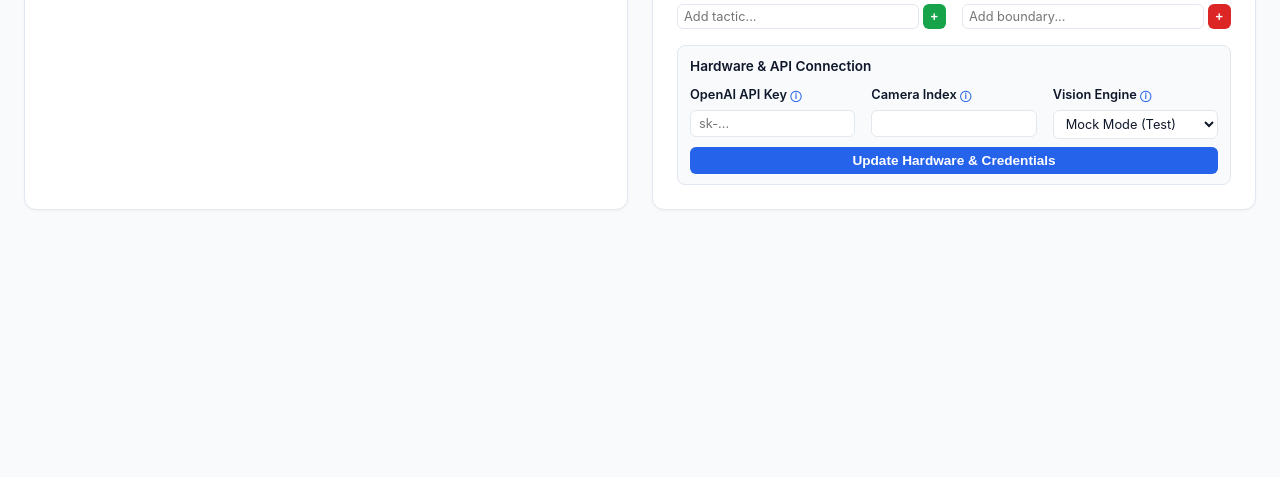
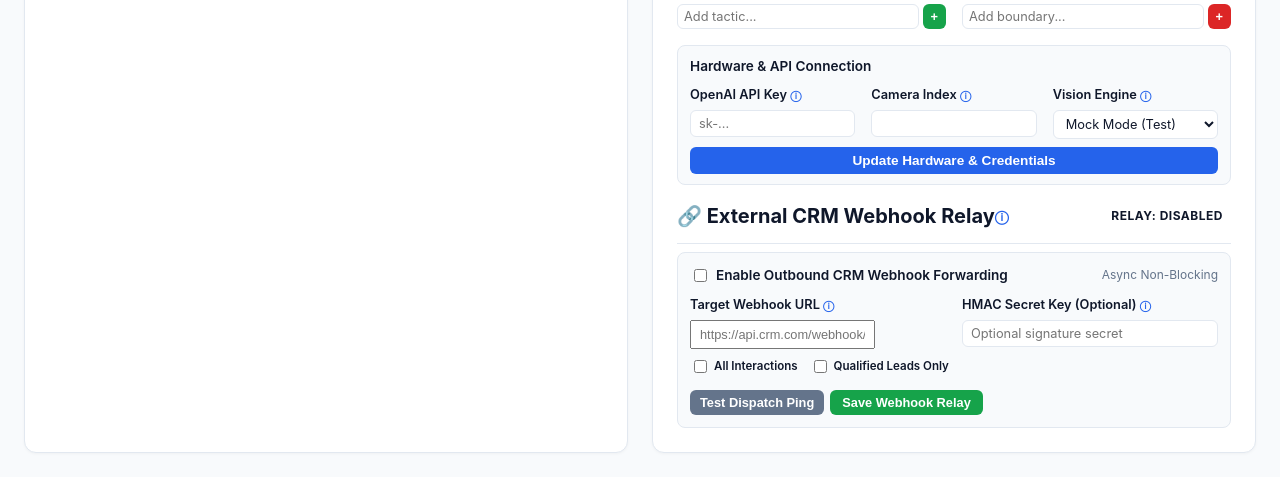
Before and after one commit to robertpelloni/sales_bot, a FastAPI app: template hub/templates/index.html in a window 1280 px wide; the page is wider, and only the part inside the window is pictured. Shown: the part 1277-1754 px from the top of that part. Before the commit the page ends 1487 px from the top of that part, so only its background shows below. Run offline with FastAPI, Linux system fonts and the light colour scheme; the template is opened without the code that fills it, so the values that code supplies are empty.

Commit message:
Release v1.5.0: Outbound CRM Webhook Relay with HMAC-SHA256 signature dispatch
Co-authored-by: robertpelloni <673434+robertpelloni@users.noreply.github.com>

```diff
--- a/hub/main.py
+++ b/hub/main.py
@@ -1,6 +1,7 @@
 import sys
 import os
 import json
+import datetime
 
 # Ensure project root is in sys.path so we can import src modules globally
 sys.path.append(os.path.abspath(os.path.join(os.path.dirname(__file__), '..')))
@@ -20,6 +21,7 @@ from sqlalchemy.ext.asyncio import AsyncSession
 from sqlalchemy import func, Integer, select
 from .database import get_db, init_db, Interaction
 from .ab_engine import bandit_engine
+from .webhooks import webhook_manager
 
 
 class ConnectionManager:
@@ -95,20 +97,24 @@ async def log_interaction(interaction: InteractionCreate, db: AsyncSession = Dep
         await db.refresh(db_interaction)
 
         # Broadcast event to connected WebSocket dashboards
+        event_data = {
+            "id": db_interaction.id,
+            "timestamp": db_interaction.timestamp.strftime('%Y-%m-%d %H:%M'),
+            "attributes": db_interaction.attributes,
+            "response": db_interaction.response,
+            "sales_framework": db_interaction.sales_framework,
+            "tts_latency_ms": db_interaction.tts_latency_ms,
+            "is_lead": db_interaction.is_lead,
+            "follow_up_notes": db_interaction.follow_up_notes,
+            "feedback_score": db_interaction.feedback_score
+        }
         await ws_manager.broadcast({
             "event": "NEW_INTERACTION",
-            "data": {
-                "id": db_interaction.id,
-                "timestamp": db_interaction.timestamp.strftime('%Y-%m-%d %H:%M'),
-                "attributes": db_interaction.attributes,
-                "response": db_interaction.response,
-                "sales_framework": db_interaction.sales_framework,
-                "tts_latency_ms": db_interaction.tts_latency_ms,
-                "is_lead": db_interaction.is_lead,
-                "follow_up_notes": db_interaction.follow_up_notes,
-                "feedback_score": db_interaction.feedback_score
-            }
+            "data": event_data
         })
+
+        # Asynchronously dispatch outbound webhook
+        await webhook_manager.dispatch_event("NEW_INTERACTION", event_data)
 
         return {"status": "success", "id": db_interaction.id}
     except Exception as e:
@@ -208,6 +214,7 @@ async def read_root(request: Request, simulated_response: str = "", error_messag
             "default_method": bandit_engine.default_method,
             "contextual_weighting": bandit_engine.contextual_weighting
         },
+        "webhook_config": webhook_manager.config,
         "error_message": error_message
     })
 
@@ -452,6 +459,16 @@ async def mark_lead(request: Request, interaction_id: int, is_lead: bool = Form(
         if interaction:
             interaction.is_lead = is_lead
             await db.commit()
+            if is_lead:
+                await webhook_manager.dispatch_event("LEAD_QUALIFIED", {
+                    "id": interaction.id,
+                    "timestamp": interaction.timestamp.strftime('%Y-%m-%d %H:%M') if interaction.timestamp else "",
+                    "attributes": interaction.attributes,
+                    "response": interaction.response,
+                    "sales_framework": interaction.sales_framework,
+                    "follow_up_notes": interaction.follow_up_notes,
+                    "feedback_score": interaction.feedback_score
+                })
     except Exception as e:
         print(f"Error marking lead: {e}")
         return await read_root(request, error_message=f"Error marking lead: {e}", db=db)
@@ -809,6 +826,88 @@ async def get_analytics_summary(db: AsyncSession = Depends(get_db), username: st
     }
 
 
+class WebhookConfigUpdate(BaseModel):
+    enabled: bool
+    url: str
+    secret: Optional[str] = ""
+    events: Optional[List[str]] = ["NEW_INTERACTION", "LEAD_QUALIFIED"]
+    timeout_seconds: Optional[float] = 5.0
+
+
+@app.get("/api/webhooks/config")
+async def get_webhook_config(username: str = Depends(get_current_username)):
+    """Returns the current outbound webhook configuration."""
+    return {"status": "success", "config": webhook_manager.config}
+
+
+@app.post("/api/webhooks/config")
+async def update_webhook_config(config_in: WebhookConfigUpdate, username: str = Depends(get_current_username)):
+    """Updates outbound webhook settings and persists them to config/webhooks.json."""
+    webhook_manager.save_config({
+        "enabled": config_in.enabled,
+        "url": config_in.url,
+        "secret": config_in.secret or "",
+        "events": config_in.events or ["NEW_INTERACTION", "LEAD_QUALIFIED"],
+        "timeout_seconds": config_in.timeout_seconds or 5.0
+    })
+    return {"status": "success", "config": webhook_manager.config}
+
+
+@app.post("/api/webhooks/test")
+async def test_webhook_dispatch(username: str = Depends(get_current_username)):
+    """Dispatches a test mock payload to the configured webhook endpoint."""
+    if not webhook_manager.config.get("url"):
+        raise HTTPException(status_code=400, detail="Webhook URL is not configured.")
+
+    test_payload = {
+        "event": "TEST_PING",
+        "timestamp": datetime.datetime.now(datetime.UTC).isoformat(),
+        "data": {
+            "message": "Project Sirens test webhook dispatch",
+            "version": "1.5.0",
+            "hub_status": "operational"
+        }
+    }
+    success = await webhook_manager._send_http_request(test_payload)
+    if not success:
+        raise HTTPException(status_code=502, detail="Webhook test delivery failed or timed out.")
+    return {"status": "success", "message": "Test webhook payload delivered successfully."}
+
+
+@app.post("/update_webhooks")
+async def update_webhooks_form(
+    request: Request,
+    enabled: Optional[str] = Form(None),
+    url: str = Form(""),
+    secret: str = Form(""),
+    event_new_interaction: Optional[str] = Form(None),
+    event_lead_qualified: Optional[str] = Form(None),
+    timeout_seconds: float = Form(5.0),
+    db: AsyncSession = Depends(get_db),
+    username: str = Depends(get_current_username)
+):
+    """Handles HTML form submission for updating webhook integration settings."""
+    try:
+        events = []
+        if event_new_interaction:
+            events.append("NEW_INTERACTION")
+        if event_lead_qualified:
+            events.append("LEAD_QUALIFIED")
+
+        webhook_manager.save_config({
+            "enabled": enabled is not None,
+            "url": url.strip(),
+            "secret": secret.strip(),
+            "events": events,
+            "timeout_seconds": float(timeout_seconds)
+        })
+    except Exception as e:
+        print(f"Error updating webhook configuration: {e}")
+        return await read_root(request, error_message=f"Error updating webhooks: {e}", db=db)
+
+    return RedirectResponse(url="/", status_code=status.HTTP_303_SEE_OTHER)
+
+
 @app.post("/api/server/shutdown")
 async def shutdown_server(username: str = Depends(get_current_username)):
     """Gracefully terminates the Hub server process."""
--- a/hub/templates/index.html
+++ b/hub/templates/index.html
@@ -867,6 +867,55 @@
                     <button type="submit" style="width: 100%; margin-top: 8px; padding: 6px; font-size: 0.85em;">Update Hardware & Credentials</button>
                 </form>
 
+                <!-- CRM Webhook Forwarding & Integration -->
+                <div class="card-header" style="margin-top: 16px; margin-bottom: 8px;">
+                    <h2>🔗 External CRM Webhook Relay</h2>
+                    <span class="tooltip">ⓘ<span class="tooltiptext">Stream interaction logs and qualified lead captures to Salesforce, HubSpot, or Zapier with HMAC-SHA256 signatures.</span></span>
+                    <span class="badge {% if webhook_config.enabled %}badge-lead{% else %}badge-method{% endif %}" style="margin-left: auto;">
+                        {% if webhook_config.enabled %}RELAY: ACTIVE{% else %}RELAY: DISABLED{% endif %}
+                    </span>
+                </div>
+                <form method="post" action="/update_webhooks" style="background: #f8fafc; padding: 12px; border-radius: 8px; border: 1px solid var(--border);">
+                    <div style="display: flex; align-items: center; justify-content: space-between; margin-bottom: 10px;">
+                        <label style="font-weight: 600; font-size: 0.85em; cursor: pointer; display: flex; align-items: center; gap: 6px; margin-bottom: 0;">
+                            <input type="checkbox" name="enabled" value="True" {% if webhook_config.enabled %}checked{% endif %}>
+                            Enable Outbound CRM Webhook Forwarding
+                        </label>
+                        <span style="font-size: 0.75em; color: var(--text-muted);">Async Non-Blocking</span>
+                    </div>
+                    <div class="split-2" style="margin-bottom: 8px;">
+                        <div class="form-group" style="margin-bottom: 0;">
+                            <label for="webhook_url" style="font-size: 0.8em;">Target Webhook URL
+                                <span class="tooltip">ⓘ<span class="tooltiptext">HTTPS destination endpoint for lead event JSON payloads.</span></span>
+                            </label>
+                            <input type="url" id="webhook_url" name="url" value="{{ webhook_config.url or '' }}" placeholder="https://api.crm.com/webhook/v1" style="padding: 5px 8px; font-size: 0.8em;">
+                        </div>
+                        <div class="form-group" style="margin-bottom: 0;">
+                            <label for="webhook_secret" style="font-size: 0.8em;">HMAC Secret Key (Optional)
+                                <span class="tooltip">ⓘ<span class="tooltiptext">Shared secret string for generating X-Sirens-Signature HMAC-SHA256 headers.</span></span>
+                            </label>
+                            <input type="text" id="webhook_secret" name="secret" value="{{ webhook_config.secret or '' }}" placeholder="Optional signature secret" style="padding: 5px 8px; font-size: 0.8em;">
+                        </div>
+                    </div>
+                    <div style="display: flex; justify-content: space-between; align-items: center; margin-top: 8px; flex-wrap: wrap; gap: 8px;">
+                        <div style="display: flex; gap: 12px; font-size: 0.8em;">
+                            <label style="cursor: pointer; display: flex; align-items: center; gap: 4px;">
+                                <input type="checkbox" name="event_new_interaction" value="NEW_INTERACTION" {% if 'NEW_INTERACTION' in webhook_config.events %}checked{% endif %}>
+                                All Interactions
+                            </label>
+                            <label style="cursor: pointer; display: flex; align-items: center; gap: 4px;">
+                                <input type="checkbox" name="event_lead_qualified" value="LEAD_QUALIFIED" {% if 'LEAD_QUALIFIED' in webhook_config.events %}checked{% endif %}>
+                                Qualified Leads Only
+                            </label>
+                        </div>
+                        <div style="display: flex; gap: 6px;">
+                            <button type="button" class="btn-secondary" style="padding: 5px 10px; font-size: 0.8em;" onclick="testWebhookEndpoint()">Test Dispatch Ping</button>
+                            <button type="submit" class="btn-success" style="padding: 5px 12px; font-size: 0.8em;">Save Webhook Relay</button>
+                        </div>
+                    </div>
+                    <div id="webhook-test-result" style="display: none; font-size: 0.8em; margin-top: 8px; padding: 6px 10px; border-radius: 4px;"></div>
+                </form>
+
             </div>
 
         </main>
@@ -1020,6 +1069,32 @@
             };
         }
 
+        async function testWebhookEndpoint() {
+            const resDiv = document.getElementById('webhook-test-result');
+            resDiv.style.display = 'block';
+            resDiv.style.background = '#f1f5f9';
+            resDiv.style.color = '#334155';
+            resDiv.innerText = 'Dispatching test payload to webhook URL...';
+
+            try {
+                const response = await fetch('/api/webhooks/test', { method: 'POST' });
+                const data = await response.json();
+                if (response.ok) {
+                    resDiv.style.background = '#dcfce7';
+                    resDiv.style.color = '#166534';
+                    resDiv.innerText = '✓ Success: ' + data.message;
+                } else {
+                    resDiv.style.background = '#fee2e2';
+                    resDiv.style.color = '#991b1b';
+                    resDiv.innerText = '✕ Delivery Error: ' + (data.detail || 'Failed to dispatch');
+                }
+            } catch (err) {
+                resDiv.style.background = '#fee2e2';
+                resDiv.style.color = '#991b1b';
+                resDiv.innerText = '✕ Request Failed: ' + err.message;
+            }
+        }
+
         window.addEventListener('DOMContentLoaded', initWebSocket);
     </script>
 </body>
```
Also changed, not shown: HANDOFF.md (+21 -2 lines), ROADMAP.md (+7 -1 lines), TODO.md (+10 -2 lines), VERSION.md (+1 -1 lines), docs/API.md (+40 -1 lines), docs/USER_GUIDE.md (+10 -0 lines), hub/webhooks.py (added, +122 -0 lines), tests/test_api.py (+1 -1 lines), tests/test_webhooks.py (added, +114 -0 lines), CHANGELOG.md.
